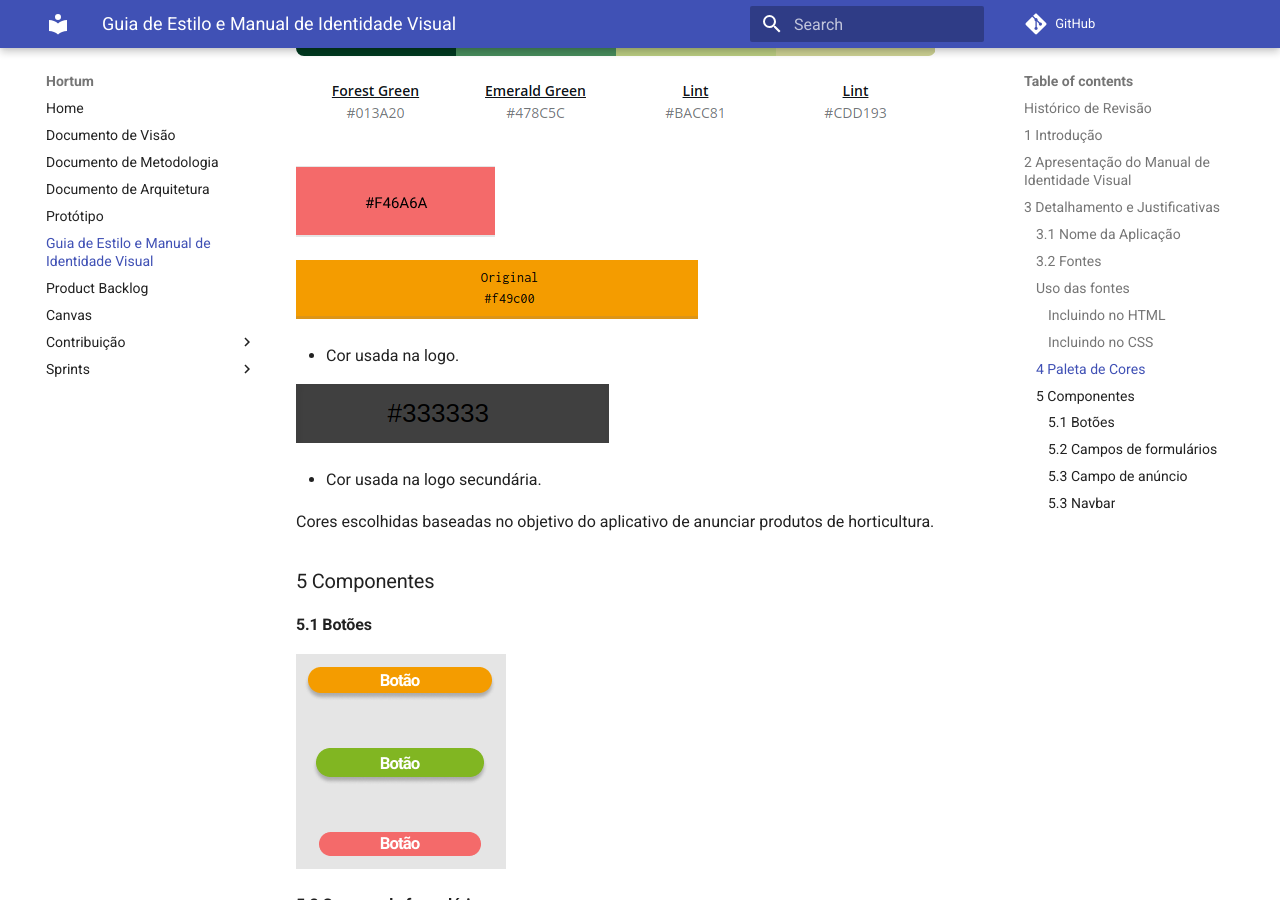
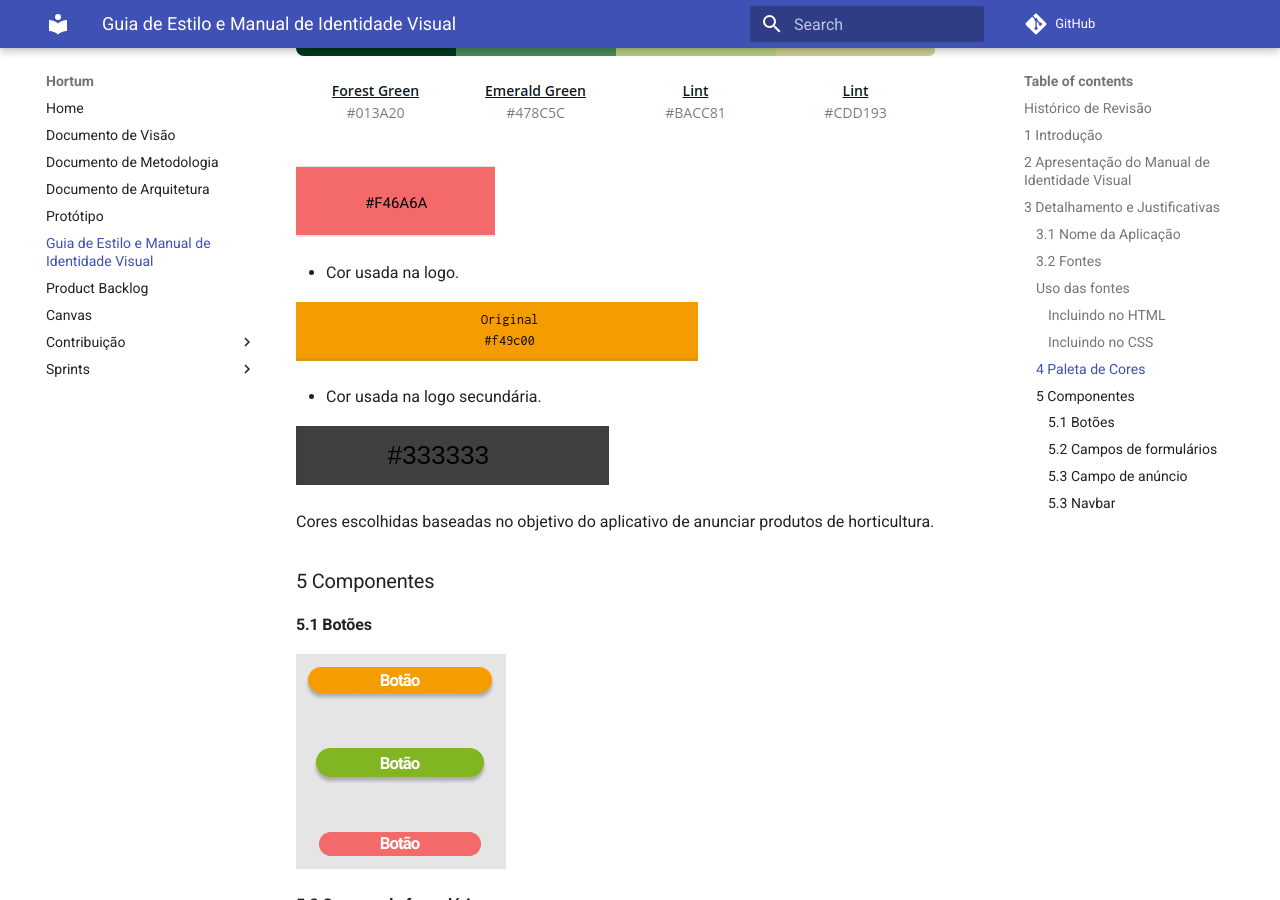
Before and after one commit to fga-eps-mds/2020.2-Hortum, an MkDocs documentation site: the page built from docs/Guia_de_estilo_e_identidade_visual.md, in a window 1280 px wide and 900 px high, scrolled down 2495 px. Built offline with MkDocs 1.6.1 and Material for MkDocs 9.7.7, drawn with Linux system fonts in a browser that asks for light colours; comment, search, counter and statistics services are not loaded.

```diff
--- a/docs/Guia_de_estilo_e_identidade_visual.md
+++ b/docs/Guia_de_estilo_e_identidade_visual.md
@@ -47,14 +47,13 @@ font-family: 'Roboto', sans-serif;
 
 ![](img/cor_rosa.png)
 
+- Cor usada na logo.
+
 ![](img/cor_logo.png)
 
-- Cor usada na logo.
-
+- Cor usada na logo secundária.
 
 ![](img/cor_logo_secundaria.png)
-
-- Cor usada na logo secundária.
 
 Cores escolhidas baseadas no objetivo do aplicativo de anunciar produtos de horticultura.
 
```
